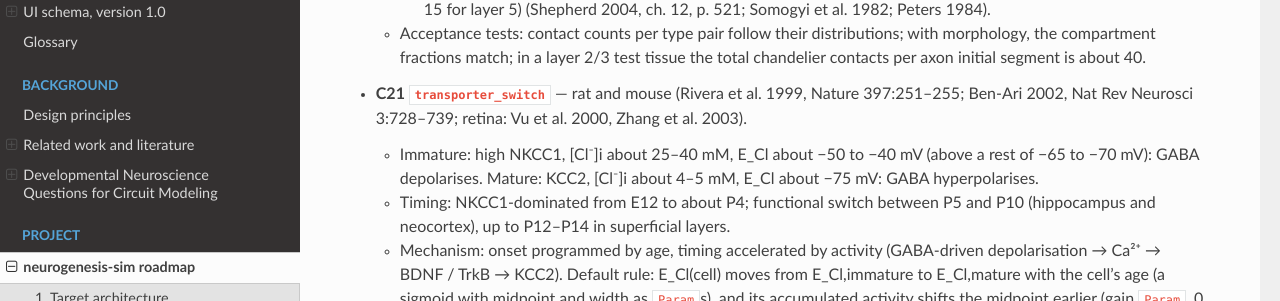
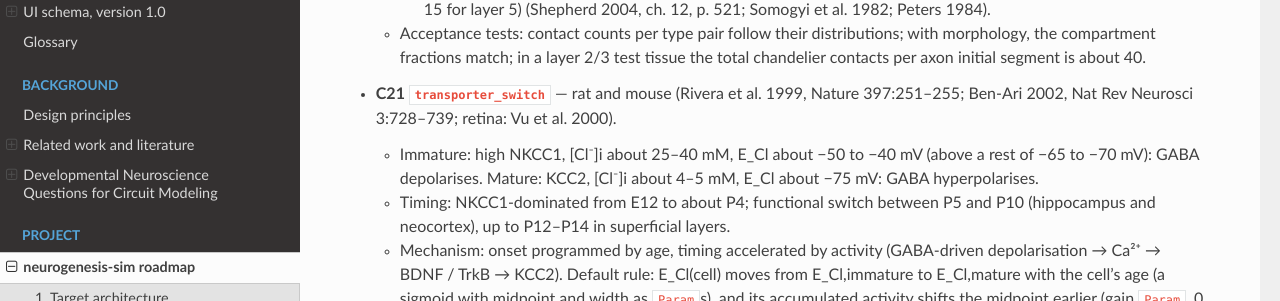
Before and after one commit to jobellet/neurogenesis-sim, a Sphinx documentation site: the page built from docs/development/roadmap.md, in a window 1280 px wide and 900 px high, scrolled down 9565 px. Shown: the part 174-475 px from the top of the window. Built offline with Sphinx 7.4.7 and the Read the Docs theme 3.1.0, drawn with Linux system fonts in a browser that asks for light colours.

Commit message:
Fix the same two stale citations in the ROADMAP and the retinothalamic carousel

```diff
--- a/docs/ROADMAP.md
+++ b/docs/ROADMAP.md
@@ -354,7 +354,7 @@ field or fit can replace; values are about the cited species and ages, and resul
   - Acceptance tests: contact counts per type pair follow their distributions; with morphology, the compartment
     fractions match; in a layer 2/3 test tissue the total chandelier contacts per axon initial segment is about 40.
 - **C21 `transporter_switch`** — rat and mouse (Rivera et al. 1999, Nature 397:251–255; Ben-Ari 2002, Nat Rev Neurosci
-  3:728–739; retina: Vu et al. 2000, Zhang et al. 2003).
+  3:728–739; retina: Vu et al. 2000).
   - Immature: high NKCC1, [Cl⁻]i about 25–40 mM, E_Cl about −50 to −40 mV (above a rest of −65 to −70 mV): GABA
     depolarises. Mature: KCC2, [Cl⁻]i about 4–5 mM, E_Cl about −75 mV: GABA hyperpolarises.
   - Timing: NKCC1-dominated from E12 to about P4; functional switch between P5 and P10 (hippocampus and neocortex), up
--- a/docs/_static/retinothalamic_carousel.js
+++ b/docs/_static/retinothalamic_carousel.js
@@ -58,7 +58,7 @@
       stateChanges: "positions of RGCs (type 1) repelled locally within radius = 12.0. Nearest-neighbor regularity (mean / SD of distance to nearest RGC) increases from 1.90 to 2.77. Other retinal cells and relay cells remain stationary.",
       params: "mosaic: radius=12.0, steps=60, rate=0.5, types=[1]",
       cli: "python examples/retinothalamic.py --cpu --seed 0 --in out_dir/step_04.ngb --from-stage migrate --until-stage mosaic --out out_dir/step_05.ngb\nprintf '%s\\n' '{\"id\":1,\"method\":\"regularity\",\"params\":{\"ngb\":\"out_dir/step_05.ngb\"}}' | python -m neurogenesis.bridge",
-      citation: "Eglen, S. J., & Willshaw, D. J. (2002). Influence of cell fate mechanisms on regularity in the retinal mosaic: Model and analysis. <em>The Journal of Neuroscience</em>, 22(24), 10751–10762.<br>Galli-Resta, L., Resta, G., Tan, S. S., & Reese, B. E. (1997). Mosaics of islet-1-expressing amacrine cells assembled by short-range cellular interactions. <em>The Journal of Neuroscience</em>, 17(20), 7831–7838."
+      citation: "Eglen, S. J., & Willshaw, D. J. (2002). Influence of cell fate mechanisms upon retinal mosaic formation: a modelling study. <em>Development</em>, 129(23), 5399–5408.<br>Galli-Resta, L., Resta, G., Tan, S. S., & Reese, B. E. (1997). Mosaics of islet-1-expressing amacrine cells assembled by short-range cellular interactions. <em>The Journal of Neuroscience</em>, 17(20), 7831–7838."
     },
     {
       num: 6,
```
